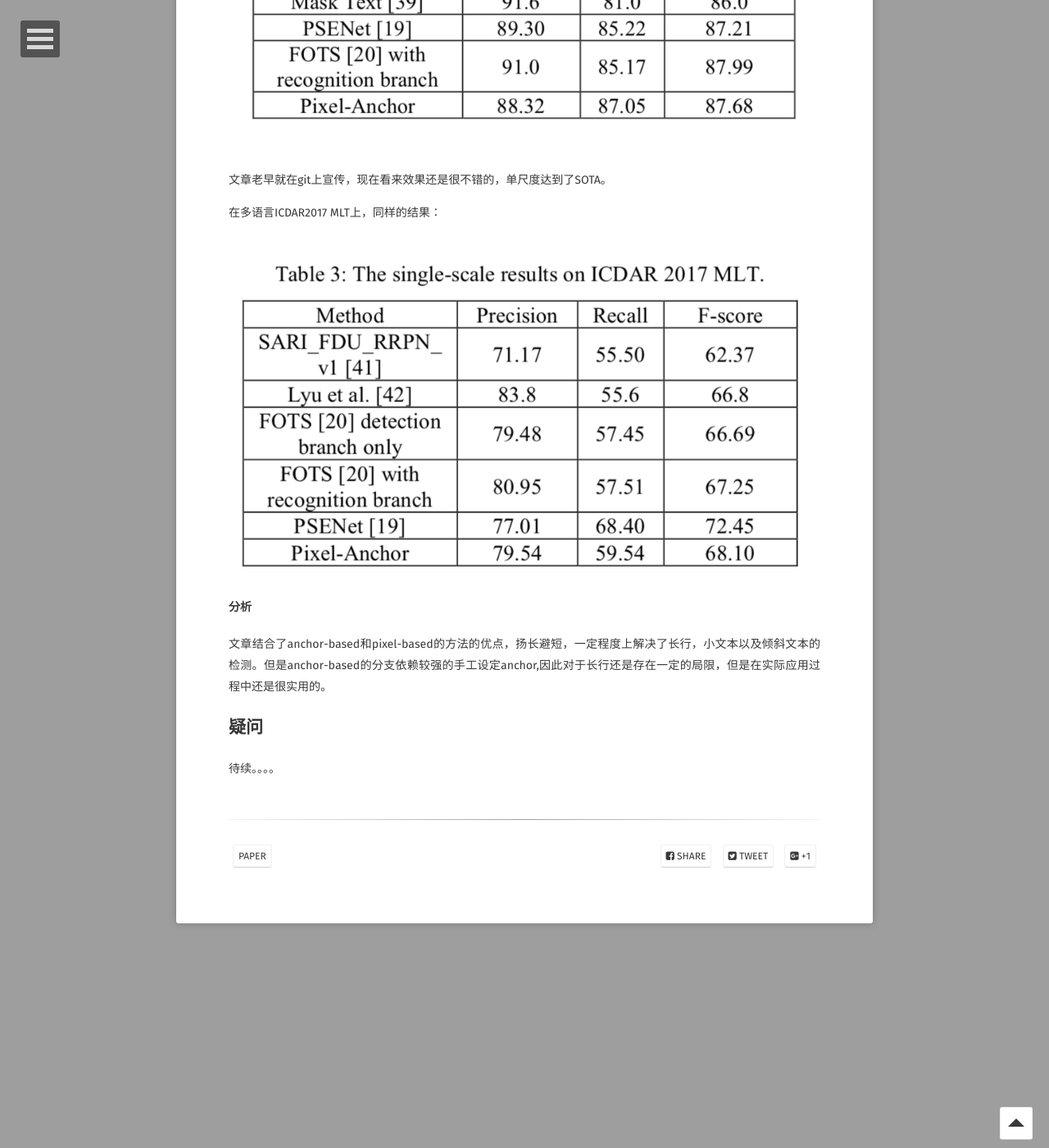
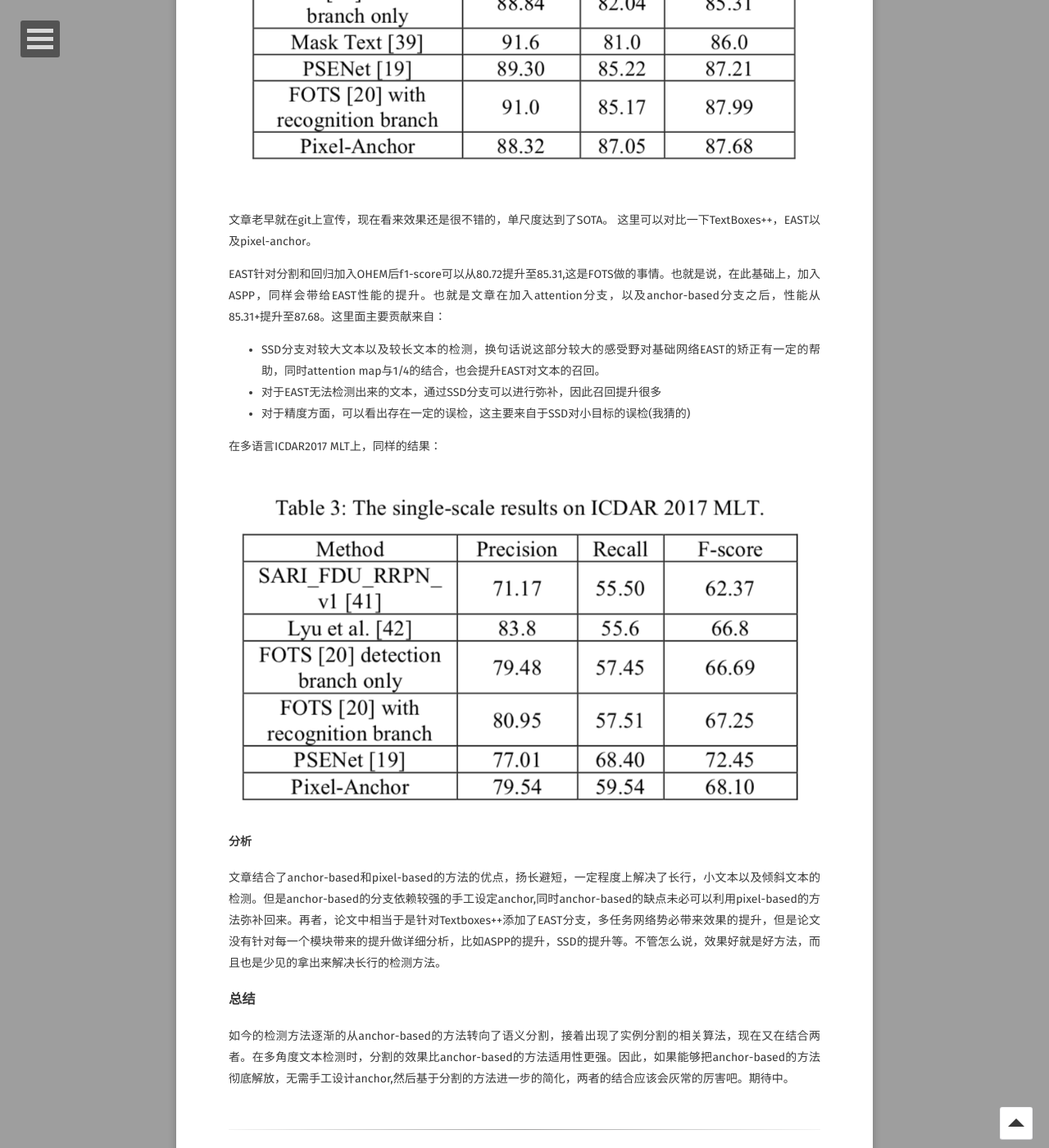
Before and after one commit to saicoco/saicoco.github.io, a Jekyll site: the page built from _posts/2018-11-21-pixel-anchor.md, in a window 1280 px wide and 1400 px high, scrolled down 7128 px. Shown: the whole window at 82% size. Built offline with Jekyll 4.4.1, drawn with Linux system fonts in a browser that asks for light colours; some web fonts are replaced; comment, search, counter and statistics services are not loaded.

Commit message:
完成pixel-anchor

```diff
--- a/_posts/2018-11-21-pixel-anchor.md
+++ b/_posts/2018-11-21-pixel-anchor.md
@@ -105,6 +105,8 @@ OHEM常用来进行困难样本挖掘。对于文字区域的分割，存在样
 
 文章中提出的loss分别为pixel-loss和anchor-loss,通过设置一定的比例进行调整对模型的贡献。在训练过程中，文章从原图中随机crop 640x640大小的的图片区域输入至网络中进行训练。然后模型首先在SynthText上进行与训练，然后在此基础上对各组实验进行微调。
 
+#### 结果
+
 文章针对小文本、长文本、大角度文本分别作了实验，证明该算法的有效性。下面是效果图：
 
 ![img](../downloads/pa/6.png)
@@ -116,7 +118,13 @@ OHEM常用来进行困难样本挖掘。对于文字区域的分割，存在样
 
 ![img](../downloads/pa/7.png)
 
-文章老早就在git上宣传，现在看来效果还是很不错的，单尺度达到了SOTA。
+文章老早就在git上宣传，现在看来效果还是很不错的，单尺度达到了SOTA。 这里可以对比一下TextBoxes++，EAST以及pixel-anchor。
+
+EAST针对分割和回归加入OHEM后f1-score可以从80.72提升至85.31,这是FOTS做的事情。也就是说，在此基础上，加入ASPP，同样会带给EAST性能的提升。也就是文章在加入attention分支，以及anchor-based分支之后，性能从85.31+提升至87.68。这里面主要贡献来自：
+
+- SSD分支对较大文本以及较长文本的检测，换句话说这部分较大的感受野对基础网络EAST的矫正有一定的帮助，同时attention map与1/4的结合，也会提升EAST对文本的召回。
+- 对于EAST无法检测出来的文本，通过SSD分支可以进行弥补，因此召回提升很多
+- 对于精度方面，可以看出存在一定的误检，这主要来自于SSD对小目标的误检(我猜的)
 
 在多语言ICDAR2017 MLT上，同样的结果：
 
@@ -124,8 +132,8 @@ OHEM常用来进行困难样本挖掘。对于文字区域的分割，存在样
 
 #### 分析
 
-文章结合了anchor-based和pixel-based的方法的优点，扬长避短，一定程度上解决了长行，小文本以及倾斜文本的检测。但是anchor-based的分支依赖较强的手工设定anchor,因此对于长行还是存在一定的局限，但是在实际应用过程中还是很实用的。
+文章结合了anchor-based和pixel-based的方法的优点，扬长避短，一定程度上解决了长行，小文本以及倾斜文本的检测。但是anchor-based的分支依赖较强的手工设定anchor,同时anchor-based的缺点未必可以利用pixel-based的方法弥补回来。再者，论文中相当于是针对Textboxes++添加了EAST分支，多任务网络势必带来效果的提升，但是论文没有针对每一个模块带来的提升做详细分析，比如ASPP的提升，SSD的提升等。不管怎么说，效果好就是好方法，而且也是少见的拿出来解决长行的检测方法。
 
-## 疑问
+### 总结
 
-待续。。。。
+如今的检测方法逐渐的从anchor-based的方法转向了语义分割，接着出现了实例分割的相关算法，现在又在结合两者。在多角度文本检测时，分割的效果比anchor-based的方法适用性更强。因此，如果能够把anchor-based的方法彻底解放，无需手工设计anchor,然后基于分割的方法进一步的简化，两者的结合应该会灰常的厉害吧。期待中。
```
